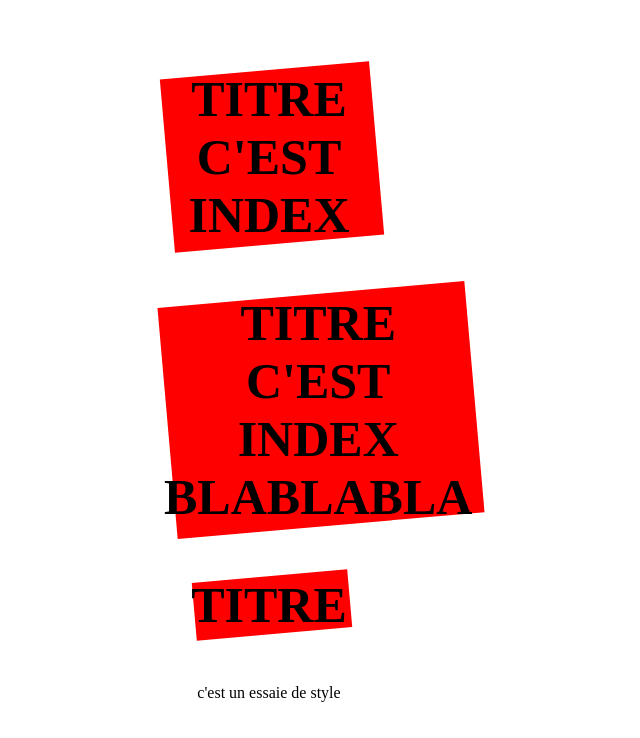
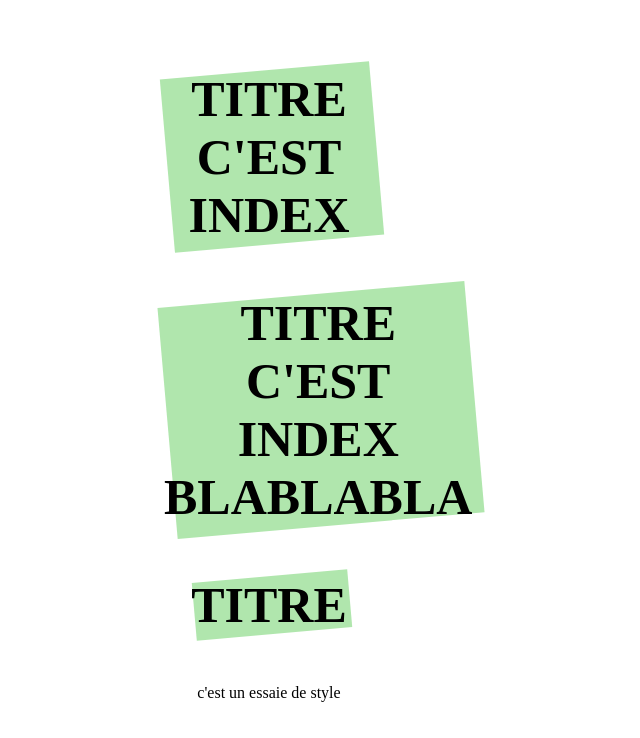
Before and after one commit to lolopook/action_vercel, a plain HTML site: page index.html in a window 1280 px wide. Shown: the whole page, without its empty margins (371-1011 px from the left). Drawn offline with Linux system fonts and the light colour scheme.

Commit message:
change color

```diff
--- a/main.css
+++ b/main.css
@@ -30,6 +30,6 @@ h1::before {
   left: 0;
   width: 100%;
   height: 100%;
-  background-color: red;
+  background-color: rgba(35, 186, 27, 0.355);
   z-index: -1;
 }
```
